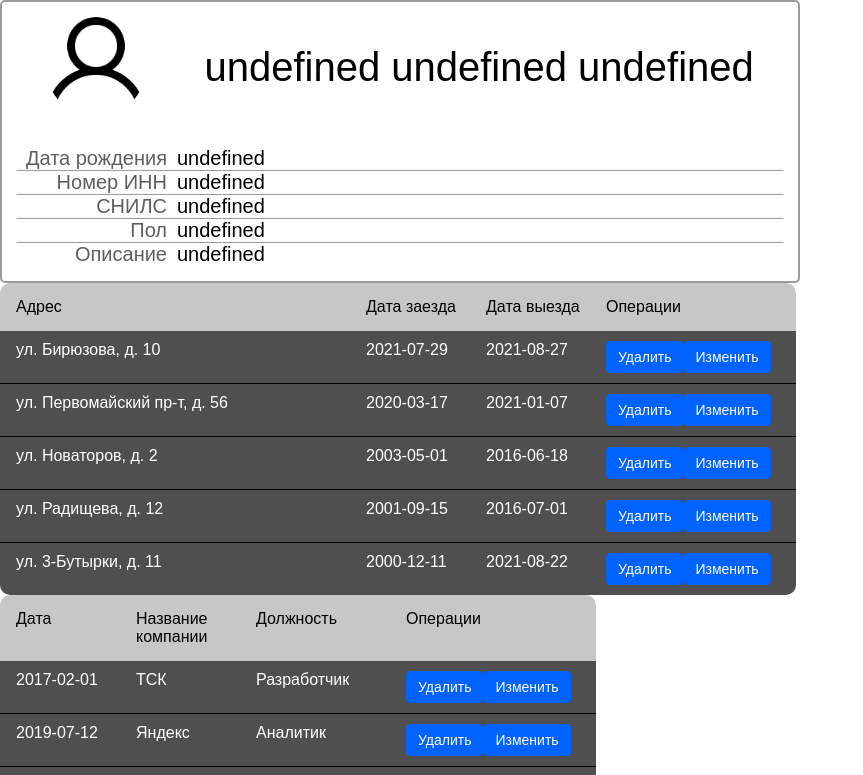
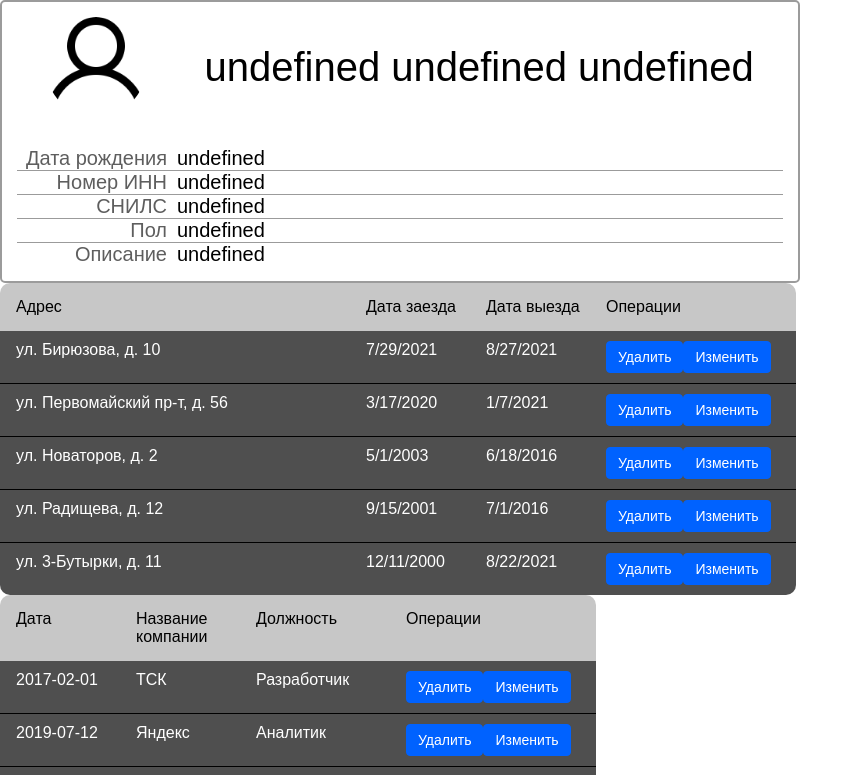
Before and after one commit to franze6/puppy-project, a React app: page /persons/1 in a window 1280 px wide. Shown: the top 775 px of the page, without its empty margins (0-863 px from the left). Built offline with nearby package versions, Linux system fonts and the light colour scheme; no server answers.

Commit message:
EDIT: component Table

```diff
--- a/src/Components/Table/Table.jsx
+++ b/src/Components/Table/Table.jsx
@@ -4,10 +4,13 @@ import PropTypes from 'prop-types';
 
 import Button from '../Kit/Button/Button';
 
+import Cell from '../Cell/Cell';
+
 import style from './Table.scss';
 
 const Table = ({ columns, rows, onRowClick, canUpdate, canDelete }) => {
   const [internalColumns, setInternalColumns] = useState(columns);
+  const [editRowIndex, setEditRowIndex] = useState(-1);
 
   useEffect(() => {
     if ((canDelete || canUpdate) && internalColumns.findIndex(col => col.name === 'operations') === -1) {
@@ -35,7 +38,11 @@ const Table = ({ columns, rows, onRowClick, canUpdate, canDelete }) => {
                 return (
                   <div className={style.tcol} style={{ width: `${col.width}px` }} key={col.name}>
                     {canDelete && <Button small>Удалить</Button>}
-                    {canUpdate && <Button small>Изменить</Button>}
+                    {canUpdate && (
+                      <Button onClick={() => setEditRowIndex(editRowIndex === e.id ? -1 : e.id)} small>
+                        Изменить
+                      </Button>
+                    )}
                   </div>
                 );
               }
@@ -48,7 +55,7 @@ const Table = ({ columns, rows, onRowClick, canUpdate, canDelete }) => {
               }
               return (
                 <div className={style.tcol} style={{ width: `${col.width}px` }} key={col.name}>
-                  {e[col.name]}
+                  <Cell value={e[col.name]} data={col} isEdit={e.id === editRowIndex} />
                 </div>
               );
             })}
@@ -64,12 +71,13 @@ Table.propTypes = {
   canDelete: PropTypes.bool,
   columns: PropTypes.array,
   rows: PropTypes.array,
-  onRowClick: PropTypes.array,
+  onRowClick: PropTypes.func,
 };
 
 Table.defaultProps = {
   canUpdate: false,
   canDelete: false,
+  onRowClick: () => {},
 };
 
 export default Table;
```
